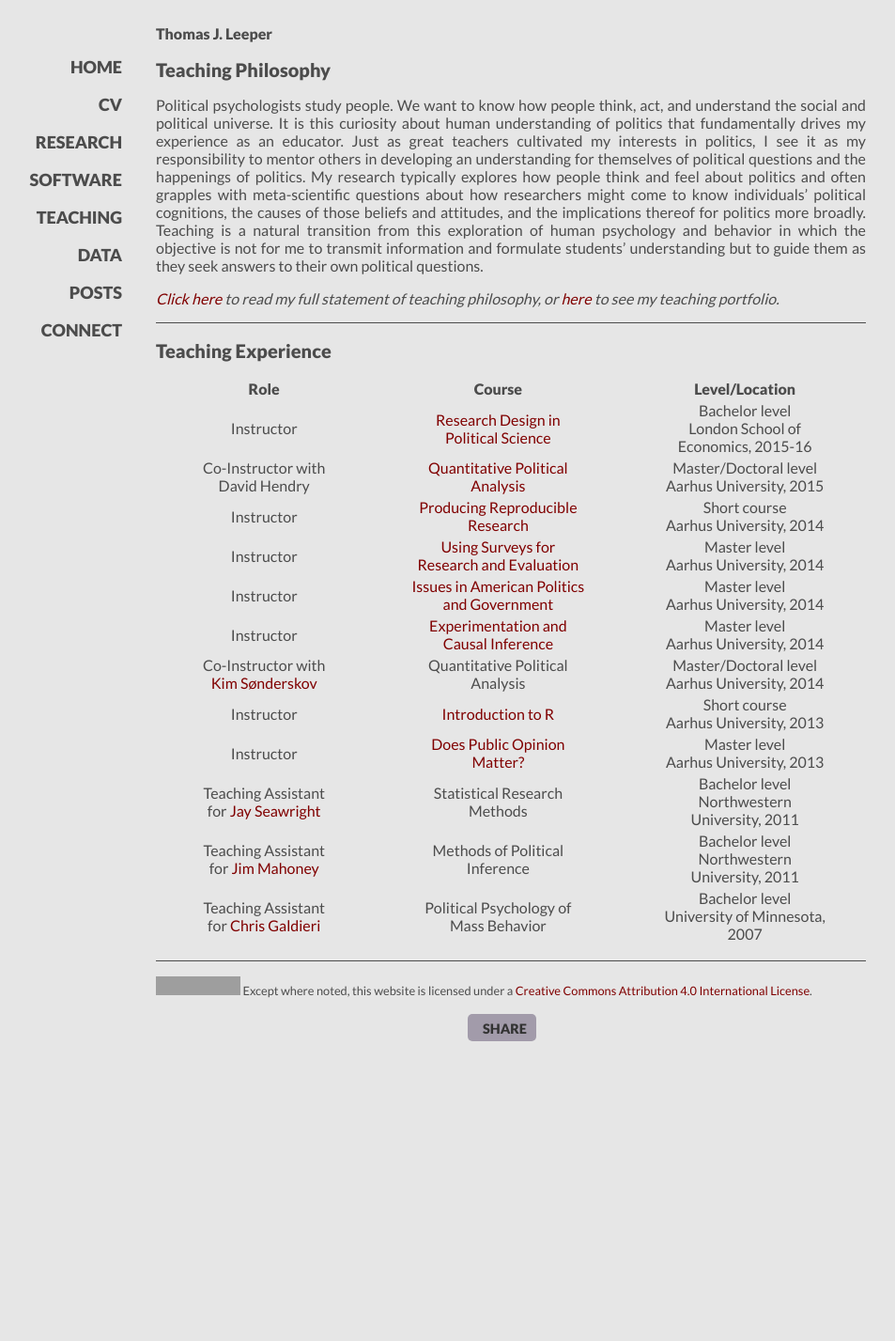
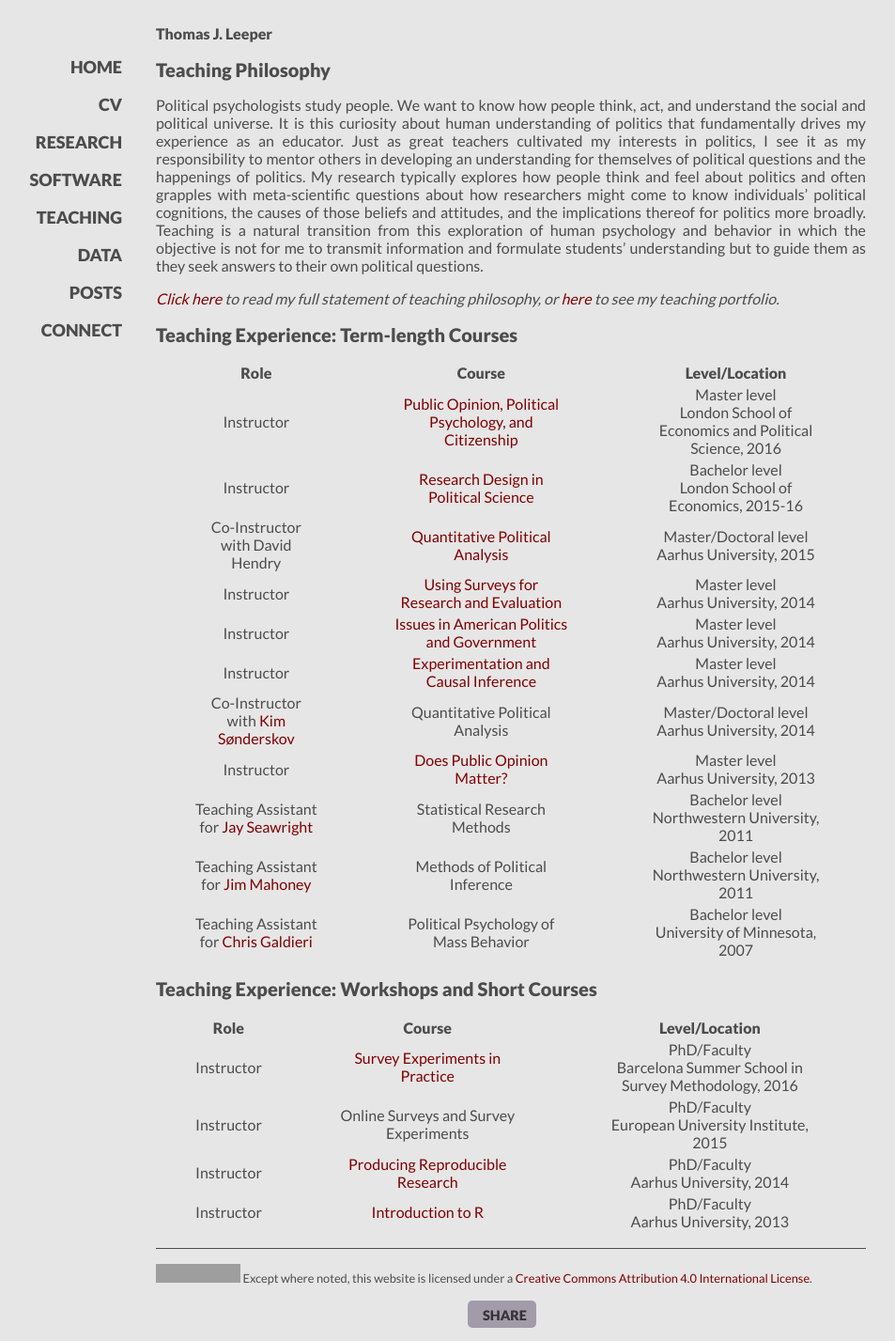
Before and after one commit to leeper/leeper.github.io, a Jekyll site: the page built from teaching.md, in a window 1280 px wide. Shown: the whole page at 94% size, without its empty margins (96-1049 px from the left). Built offline with Jekyll 4.4.1, drawn with Linux system fonts in a browser that asks for light colours; some web fonts are replaced; Markdown is read by kramdown in place of the engine named in the settings; before the commit the page ends 1122 px from its top, so only the background shows below that; grey boxes are pictures that could not be loaded.

Commit message:
update teaching page

```diff
--- a/teaching.md
+++ b/teaching.md
@@ -9,20 +9,27 @@ Political psychologists study people. We want to know how people think, act, and
 
 *[Click here](cv/TeachingStatement.pdf) to read my full statement of teaching philosophy, or [here](cv/TeachingPortfolio.pdf) to see my teaching portfolio.*
 
----
-## Teaching Experience ##
+## Teaching Experience: Term-length Courses ##
 
 | Role | Course | Level/Location |
 | ---- | ------ | -------------- |
+| Instructor | [Public Opinion, Political Psychology, and Citizenship](http://www.thomasleeper.com/opinioncourse) | Master level<br/>London School of Economics and Political Science, 2016 |
 | Instructor | [Research Design in Political Science](http://www.thomasleeper.com/designcourse) | Bachelor level<br/>London School of Economics, 2015-16 |
 | Co-Instructor with David Hendry | [Quantitative Political Analysis](http://www.thomasleeper.com/regcourse) | Master/Doctoral level<br/>Aarhus University, 2015|
-| Instructor | [Producing Reproducible Research](http://www.thomasleeper.com/rrcourse) | Short course<br/>Aarhus University, 2014 |
 | Instructor | [Using Surveys for Research and Evaluation](http://www.thomasleeper.com/surveycourse) | Master level<br/>Aarhus University, 2014 |
 | Instructor | [Issues in American Politics and Government](http://www.thomasleeper.com/ampolcourse) | Master level<br/>Aarhus University, 2014 |
 | Instructor | [Experimentation and Causal Inference](http://www.thomasleeper.com/expcourse) | Master level<br/>Aarhus University, 2014 |
 | Co-Instructor with [Kim Sønderskov](http://pure.au.dk/portal/en/ks@ps.au.dk) | Quantitative Political Analysis | Master/Doctoral level<br/>Aarhus University, 2014|
-| Instructor | [Introduction to R](http://www.thomasleeper.com/Rcourse) | Short course<br/>Aarhus University, 2013 |
 | Instructor | [Does Public Opinion Matter?](http://www.thomasleeper.com/opinioncourse) | Master level<br/>Aarhus University, 2013 |
 | Teaching Assistant for [Jay Seawright](http://www.polisci.northwestern.edu/people/seawright.html) | Statistical Research Methods | Bachelor level<br/>Northwestern University, 2011|
 | Teaching Assistant for [Jim Mahoney](http://www.jamesmahoney.org/) | Methods of Political Inference | Bachelor level<br/>Northwestern University, 2011 |
 | Teaching Assistant for [Chris Galdieri](http://www.tc.umn.edu/~galdieri/) | Political Psychology of Mass Behavior | Bachelor level<br/>University of Minnesota, 2007|
+
+## Teaching Experience: Workshops and Short Courses ##
+
+| Role | Course | Level/Location |
+| ---- | ------ | -------------- |
+| Instructor | [Survey Experiments in Practice](http://www.thomasleeper.com/surveyexpcourse) | PhD/Faculty<br/>Barcelona Summer School in Survey Methodology, 2016 |
+| Instructor | Online Surveys and Survey Experiments | PhD/Faculty<br/>European University Institute, 2015 |
+| Instructor | [Producing Reproducible Research](http://www.thomasleeper.com/rrcourse) | PhD/Faculty<br/>Aarhus University, 2014 |
+| Instructor | [Introduction to R](http://www.thomasleeper.com/Rcourse) | PhD/Faculty<br/>Aarhus University, 2013 |
```
